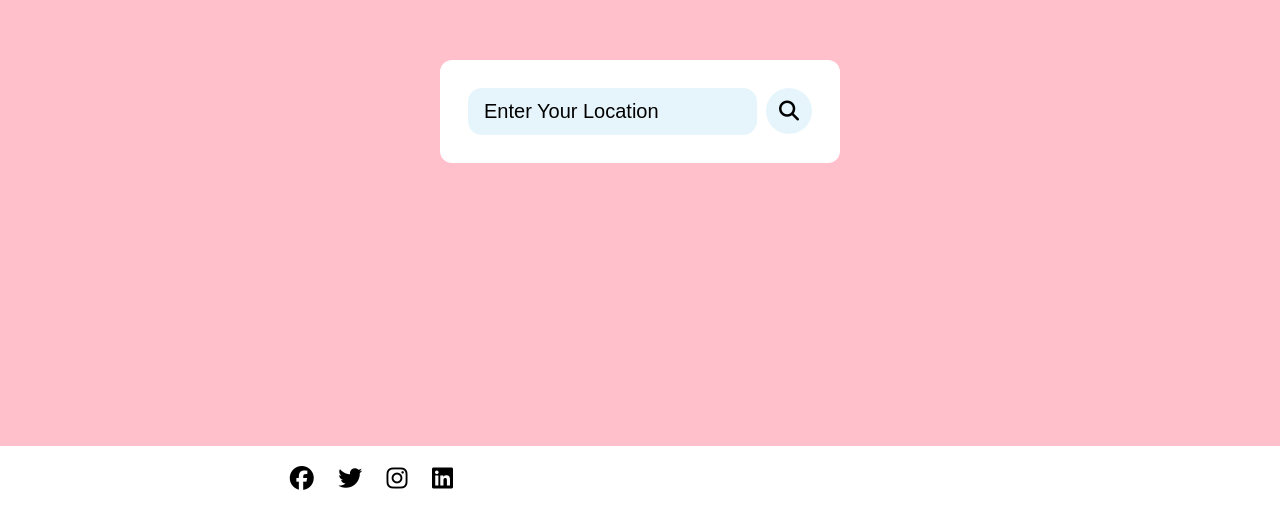
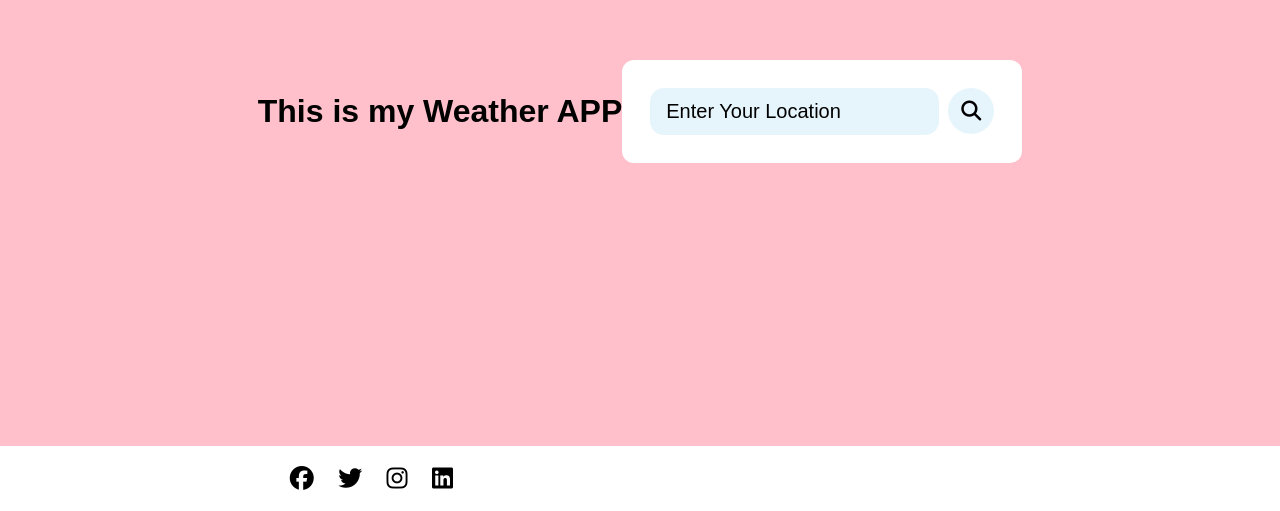
Before and after one commit to Abhishek7668/IkigaiLab-End-Term-Exam-, a plain HTML site: page index.html in a window 1280 px wide. Shown: the part 289-800 px from the top of the page. Drawn offline with Linux system fonts and the light colour scheme.

Commit message:
Update index.html

```diff
--- a/index.html
+++ b/index.html
@@ -8,6 +8,7 @@
     <link rel="stylesheet" href="style.css">
 </head>
 <body>
+    <h1>This is my Weather APP</h1>
     <div class="container">
         <div class="header">
             <div class="search-box">
```
